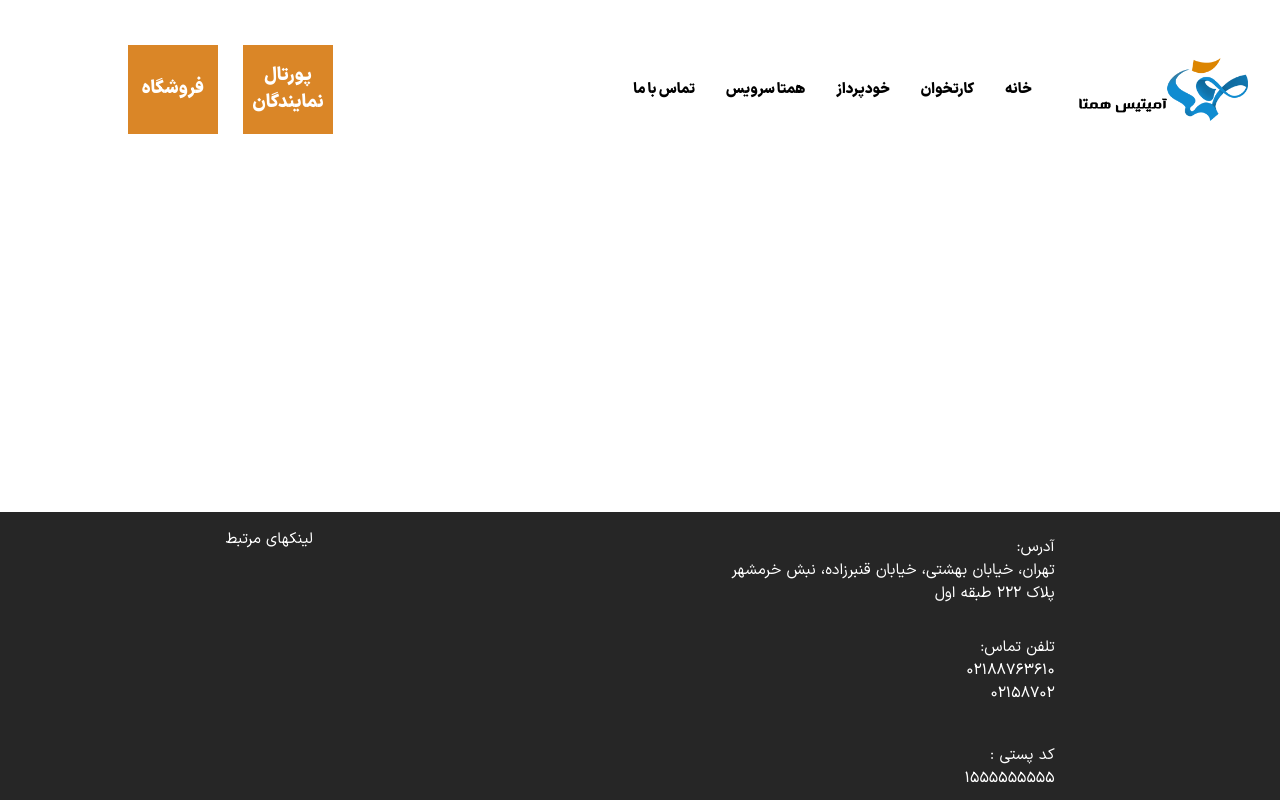
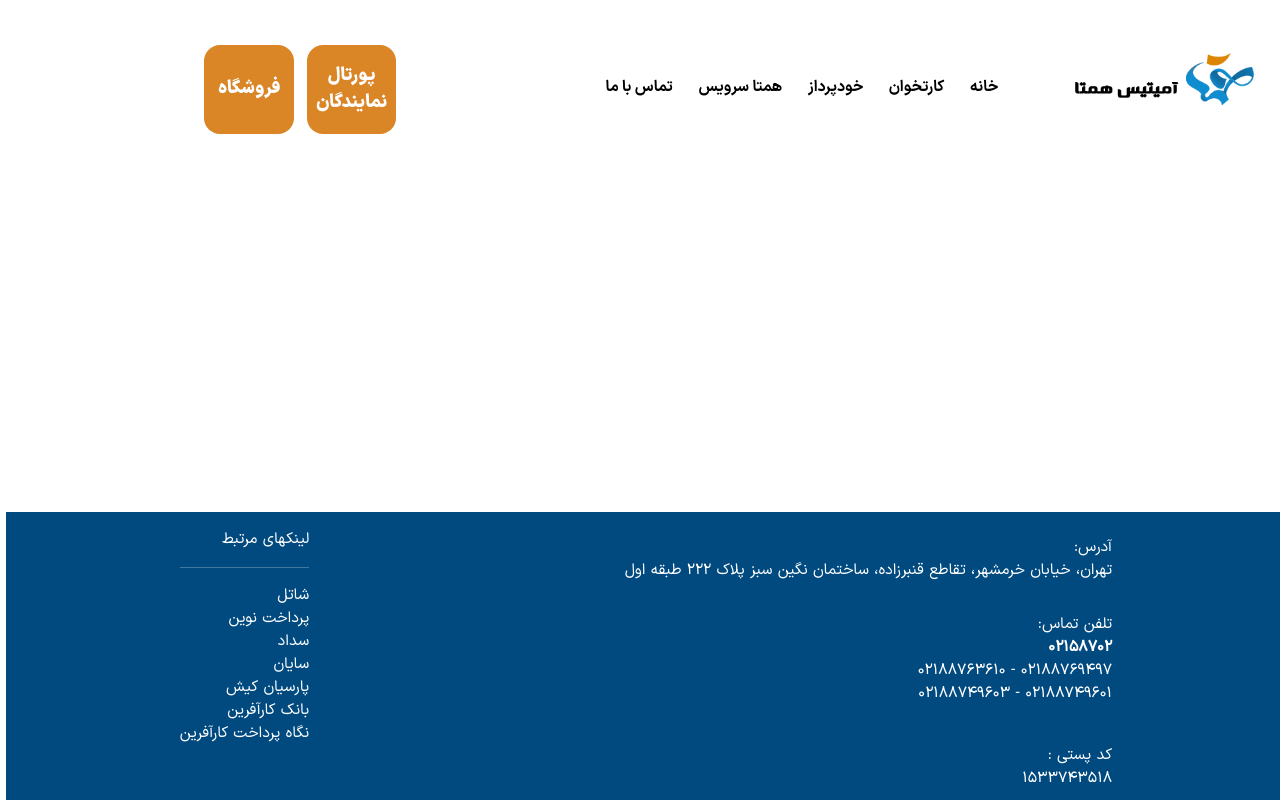
Before and after one commit to hamedafzali/hamta, a React (Create React App) app: page /atm in a window 1280 px wide. Shown: the top 800 px of the page. Built offline with nearby package versions, Linux system fonts and the light colour scheme.

Commit message:
template edited

```diff
--- a/src/assets/styles/Header.scss
+++ b/src/assets/styles/Header.scss
@@ -3,7 +3,7 @@ $hamta_font_text: "WOFF IRANSansXFaNum-Regular";
 $hamta_font_bold: "WOFF IRANSansXFaNum-Bold";
 .nav {
   position: absolute;
-  background-color: $hamta_white;
+  //background-color: $hamta_white;
   display: flex;
   margin: 3.5vw 0 0 0;
   //border-radius: 0.5rem;
@@ -14,6 +14,19 @@ $hamta_font_bold: "WOFF IRANSansXFaNum-Bold";
   width: 100vw;
   z-index: 99999;
 }
+.nav1 {
+  height: 7vw;
+  background-color: $hamta_white;
+  width: 47vw;
+  padding-top: 1.2vw;
+}
+.navLogoContainer {
+  height: 7vw;
+  background-color: $hamta_white;
+}
+.navbar-nav {
+  position: relative;
+}
 // .navbar-toggler > .close {
 //   display: inline;
 //   font-size: smaller;
@@ -23,12 +36,13 @@ $hamta_font_bold: "WOFF IRANSansXFaNum-Bold";
 //   display: none;
 // }
 .logo {
-  //width: 10rem;
-  height: 70%;
+  width: 14vw;
+  //height: 70%;
   //margin: 0.5rem;
   //position: absolute;
   // right: 0;
-  margin: 0.5rem 2rem;
+  margin: 0.5rem 2rem 0.5rem 4rem;
+
   background-color: $hamta_white;
 }
 // .mylogo {
@@ -53,10 +67,11 @@ $hamta_font_bold: "WOFF IRANSansXFaNum-Bold";
 .p2 {
   background-color: $hamta_silver;
 }
-.btnContainer {
+.btnContainer1 {
   display: flex;
-  position: absolute;
-  left: 0;
+}
+.btnContainer2 {
+  display: none;
 }
 .hbtn {
   font-family: $hamta_font_title;
@@ -78,10 +93,20 @@ $hamta_font_bold: "WOFF IRANSansXFaNum-Bold";
   transition: 0.3s;
 }
 .hbtn1 {
-  margin: 0rem 2vw 0 20vw;
+  margin: 0rem 1vw 0 0;
+  border-radius: 1rem;
 }
-.hbtn1 {
-  margin: 0rem 2vw 0 10vw;
+.hbtn2 {
+  margin: 0rem 1vw 0 0;
+  border-radius: 1rem;
+}
+.hbtn3 {
+  margin: 0rem 1vw 0 0vw;
+  background-color: $hamta_white;
+  width: 15vw;
+}
+.navbar-collapse {
+  display: flex;
 }
 .BlueBoxContainer {
   //flex: 1;
@@ -128,20 +153,23 @@ $hamta_font_bold: "WOFF IRANSansXFaNum-Bold";
   align-items: center;
   text-align: center;
   justify-content: center;
-  background-color: $hamta_dark;
+  background-color: $hamta_darkblue;
   //border-radius: 2rem 2rem 0 0;
   //height: fit-content;
   //text-align: right;
   font-size: 0.8rem;
   height: 50vh;
 }
-
+.outLink {
+  cursor: pointer;
+  text-decoration: none;
+}
 .footerContent {
   padding: 1rem;
   display: flex;
   flex-direction: row;
   justify-content: space-around;
-
+  color: $hamta_white;
   text-align: right;
   font-size: larger;
 }
@@ -234,7 +262,7 @@ $hamta_font_bold: "WOFF IRANSansXFaNum-Bold";
   align-items: center;
   display: grid;
 
-  grid-template-columns: repeat(2, 1fr);
+  grid-template-columns: repeat(4, 1fr);
   // grid-template-rows: 40vw;
   // grid-auto-rows: 40vw;
   // grid-gap: 15px;
@@ -242,7 +270,7 @@ $hamta_font_bold: "WOFF IRANSansXFaNum-Bold";
 .newsTitle {
   background-color: $hamta_blue;
   font-family: $hamta_font_bold;
-  padding: 1rem 15vw;
+  padding: 1rem 20vw;
   font-size: 1.2rem;
   display: block;
   flex-direction: row;
@@ -251,22 +279,27 @@ $hamta_font_bold: "WOFF IRANSansXFaNum-Bold";
   color: $hamta_white;
 }
 .newsCard {
-  align-self: center;
+  //align-self: right;
   justify-self: center;
-  width: 35vw;
-  height: 50vw;
-  margin: 0.5rem;
+  width: 27vw;
+  height: 35vw;
+  margin: 1rem;
   justify-content: center;
   text-align: center;
-  font-size: 0.9rem;
+  font-size: 1.5vw;
+  font-family: $hamta_font_bold;
+  color: $hamta_blue;
   padding: 0.5rem 0 0 0;
   border: 2px solid $hamta_blue;
-
   position: relative;
-
   overflow: hidden;
+  cursor: pointer;
 }
-
+.newsCard:hover {
+  background-color: $hamta_blue;
+  color: $hamta_white;
+  transition: 0.3s;
+}
 .newsCard:after {
   content: "d";
   width: 0;
@@ -298,19 +331,15 @@ $hamta_font_bold: "WOFF IRANSansXFaNum-Bold";
 }
 .newsCard p {
   text-align: justify;
-  padding-inline: 1rem;
+  //padding-inline: 2rem;
+  margin: 2rem;
   //display: block;
   //width: 100px;
   overflow: hidden;
   //white-space: nowrap;
   text-overflow: ellipsis;
 }
-.newsCardW {
-  background-color: $hamta_white;
-}
-.newsCardO {
-  background-color: $hamta_lightorange;
-}
+
 .newsCardImage {
   width: 60%;
   //height: 40%;
@@ -335,12 +364,15 @@ $hamta_font_bold: "WOFF IRANSansXFaNum-Bold";
 .aboutImageContainer {
   justify-content: center;
   align-items: center;
+  justify-items: center;
+  align-content: center;
   text-align: center;
-  padding: 5rem;
+  vertical-align: middle;
+  //padding: 1rem;
   width: 100%;
 }
 .aboutText {
-  font-size: 1.3rem;
+  font-size: 1.1rem;
   text-align: justify;
   margin: 1vw 8vw 0 0;
   font-family: $hamta_font_bold;
@@ -353,12 +385,12 @@ $hamta_font_bold: "WOFF IRANSansXFaNum-Bold";
 }
 .navItem {
   color: $hamta_black;
-  background-color: white;
+  //background-color: white;
   border: 0;
-  padding: 1rem 1.2vw;
-  font-size: 0.9rem;
+  padding: 1rem 1vw;
+  font-size: 1.2vw;
   font-weight: 800;
-  font-family: $hamta_font_title;
+  font-family: $hamta_font_bold;
   //border-right: 1px solid $secondary;
   cursor: pointer;
   //margin-top: 0.3rem;
@@ -469,7 +501,7 @@ $hamta_font_bold: "WOFF IRANSansXFaNum-Bold";
 .contactUsImg {
   width: 100%;
 }
-@media screen and (orientation: portrait) and (max-width: 991px) {
+@media screen and (max-width: 768px) {
   .appContainer {
     //border: 1px solid lightgray;
     //background-color: white;
@@ -478,36 +510,53 @@ $hamta_font_bold: "WOFF IRANSansXFaNum-Bold";
     overflow: hidden;
     height: 100%;
   }
-  .btnContainer {
+  .btnContainer1 {
     //position: relative;
+    display: none;
+    //width: 100%;
+    //padding: 0 2vw;
+  }
+  .btnContainer2 {
+    position: relative;
     display: block;
     width: 100%;
     //padding: 0 2vw;
   }
   .hbtn {
     //display: block;
+    //position: relative;
     width: 100%;
     height: 6vh;
     margin: 0;
-    margin-top: 2px;
+    //margin-top: 2px;
     border: 1px solid $hamta_blue;
-    //border-radius: 5%;
+    border-radius: 0;
     //background-color: #04aa6d;
     //padding: 14px 28px;
     font-size: 2.5vw;
     //cursor: pointer;
     //text-align: center;
   }
-
+  .logo {
+    width: 20vw;
+  }
   .nav {
-    height: 8vh;
+    height: 9vh;
     margin: 0;
+    position: sticky;
   }
-
+  .nav1 {
+    width: 100%;
+    //padding-top: 1.2vw;
+    //position: relative;
+  }
   .navItem {
-    padding: 0.5rem 1rem;
+    padding: 0.5rem 2rem;
     border-top: 1px solid $hamta_secondary;
-    text-align: right;
+    //text-align: right;
+    font-size: 1.1rem;
+    position: relative;
+    background-color: white;
   }
   .navItem:hover {
     background-color: $hamta_secondary !important;
@@ -579,43 +628,51 @@ $hamta_font_bold: "WOFF IRANSansXFaNum-Bold";
   .contactUsTitle {
     font-size: 5vw;
   }
-}
-@media screen and (orientation: landscape) and (max-width: 991px) {
-  .appContainer {
-    //border: 1px solid lightgray;
-    //background-color: white;
-    //margin: 1rem;
-    //border-radius: 1rem;
-    overflow: hidden;
-    height: 100%;
+  .newsCard {
+    display: flex;
   }
-  .btnContainer {
-    //position: relative;
-    display: block;
-    width: 100%;
-    //padding: 0 2vw;
-  }
-  .hbtn {
-    //display: block;
-    width: 100%;
-    height: 6vw;
+  .newsCard p {
     margin: 0;
-    margin-top: 2px;
-    border: 1px solid $hamta_blue;
-    //border-radius: 5%;
-    //background-color: #04aa6d;
-    //padding: 14px 28px;
-    font-size: 2.5vw;
-    //cursor: pointer;
-    //text-align: center;
-  }
-  .nav {
-    height: 10vw;
-  }
-  .aboutContainer {
-    display: inline-block;
+    font-size: 3vw;
   }
 }
+// @media screen and (orientation: landscape) and (max-width: 767px) {
+//   .appContainer {
+//     //border: 1px solid lightgray;
+//     //background-color: white;
+//     //margin: 1rem;
+//     //border-radius: 1rem;
+//     overflow: hidden;
+//     height: 100%;
+//   }
+//   .btnContainer {
+//     //position: relative;
+//     display: block;
+//     width: 100%;
+//     //padding: 0 2vw;
+//   }
+//   .hbtn {
+//     //display: block;
+//     width: 100%;
+//     height: 6vw;
+//     margin: 0;
+//     margin-top: 2px;
+//     border: 1px solid $hamta_blue;
+//     //border-radius: 5%;
+//     //background-color: #04aa6d;
+//     //padding: 14px 28px;
+//     font-size: 2.5vw;
+//     //cursor: pointer;
+//     //text-align: center;
+//   }
+//   .nav {
+//     height: 10vw;
+//     background-color: $hamta_white;
+//   }
+//   .aboutContainer {
+//     display: inline-block;
+//   }
+// }
 // @media screen and (max-width: 575px) {
 //   .footer {
 //     font-size: xx-small;
--- a/src/components/Footer.jsx
+++ b/src/components/Footer.jsx
@@ -3,25 +3,29 @@ const Footer = () => {
   return (
     <div>
       <div className="footer ">
-        <div className="footerContent">
-          <div className="text-white">
+        <div className="footerContent ">
+          <div className="">
             <div className="my-2">
               آدرس:
-              <br /> تهران، خیابان بهشتی، خیابان قنبرزاده، نبش خرمشهر <br />{" "}
-              پلاک 222 طبقه اول
+              <br /> تهران، خیابان خرمشهر، تقاطع قنبرزاده، ساختمان نگین سبز پلاک
+              222 طبقه اول
               <br /> <br />
             </div>
 
             <div className="my-2">
               تلفن تماس:
               <br />
-              02188763610 <br /> 02158702
+              <strong>02158702</strong>
+              <br />
+              02188769497 - 02188763610
+              <br />
+              02188749601 - 02188749603
             </div>
             <br />
             <div className="my-2">
               کد پستی :
               <br />
-              1555555555
+              1533743518
             </div>
             {/* <div>
             <div className="fa-stack fa-lg mx-2">
@@ -52,7 +56,52 @@ const Footer = () => {
           </div> */}
           </div>
 
-          <div className="text-white">لینکهای مرتبط</div>
+          <div>
+            <div>لینکهای مرتبط</div>
+            <hr />
+            <div
+              className="outLink"
+              onClick={() => window.open("http://www.shatel.ir")}
+            >
+              شاتل
+            </div>
+            <div
+              className="outLink"
+              onClick={() => window.open("https://pna.co.ir/")}
+            >
+              پرداخت نوین
+            </div>
+            <div
+              className="outLink"
+              onClick={() => window.open("https://sadadpsp.ir/")}
+            >
+              سداد
+            </div>
+            <div
+              className="outLink"
+              onClick={() => window.open("https://sayancard.ir/")}
+            >
+              سایان
+            </div>
+            <div
+              className="outLink"
+              onClick={() => window.open("http://www.kpec-co.com/fa/index.php")}
+            >
+              پارسیان کیش
+            </div>
+            <div
+              className="outLink"
+              onClick={() => window.open("https://www.karafarinbank.ir/")}
+            >
+              بانک کارآفرین
+            </div>
+            <div
+              className="outLink"
+              onClick={() => window.open("https://negah-pay.com/")}
+            >
+              نگاه پرداخت کارآفرین
+            </div>
+          </div>
         </div>
         {/* <Map /> */}
       </div>
--- a/src/components/Header.jsx
+++ b/src/components/Header.jsx
@@ -7,8 +7,10 @@ import { Link } from "react-router-dom";
 const Header = () => {
   return (
     <React.Fragment>
-      <nav className="navbar navbar-expand-lg navbar-light nav p-0">
+      <nav className="navbar navbar-expand-md navbar-light nav p-0">
+        <div className="navLogoContainer">
           <img src={logo} className="logo" alt="" />
+        </div>
 
         <div
           className="navbar-toggler navbarToggler "
@@ -24,6 +26,7 @@ const Header = () => {
         </div>
 
         <div className="collapse navbar-collapse" id="navbarNav">
+          <div className="nav1">
             <ul className=" navbar-nav p-0">
               <Link to="/" className="Link">
                 <li className="nav-item active navItem ">خانه</li>
@@ -34,16 +37,26 @@ const Header = () => {
               <Link to="/atm" className="Link">
                 <li className="nav-item navItem">خودپرداز</li>
               </Link>
-            <Link to="/hamtaservice" className="Link">
+              <div
+                className="outLink"
+                onClick={() => window.open("http://www.hamta-service.com")}
+              >
                 <li className="nav-item navItem">همتا سرویس</li>
-            </Link>
+              </div>
               <Link to="/contactus" className="Link">
                 <li className="nav-item navItem">تماس با ما</li>
               </Link>
             </ul>
-          <div className="btnContainer">
+            <div className="btnContainer2">
               <div className=" hbtn hbtn2">پورتال نمایندگان</div>
               <div className=" hbtn hbtn1">فروشگاه</div>
+              <div className="  hbtn3"></div>
+            </div>
+          </div>
+          <div className="btnContainer1">
+            <div className=" hbtn hbtn2">پورتال نمایندگان</div>
+            <div className=" hbtn hbtn1">فروشگاه</div>
+            <div className="  hbtn3"></div>
           </div>
         </div>
       </nav>
--- a/src/components/Main.jsx
+++ b/src/components/Main.jsx
@@ -16,7 +16,7 @@ const Main = () => {
       <div className="appContainer p1">
         <div className="imgContainer">
           <div className="text-center">
-            <SwiperBox />;
+            <SwiperBox />
           </div>
           <div className="BlueBoxContainer">
             <BlueBox text="درخواست خودپرداز">
@@ -43,7 +43,6 @@ const Main = () => {
             {/* <p> معرفی شرکت آمیتیس همتا </p>
             <p>(هسته مرکزی تراکنش های الکترونیکی):</p> */}
             <div>
-              شرکت آمیتیس همتا ، در راستای بسط و توسعه سیاستهای کلی کشور و جهت
               شرکت آمیتیس همتا ، در راستای بسط و توسعه سیاست های کلی کشور و جهت
               راه‌اندازی کسب و کارهای الکترونیکی و مجازی در حوزه تراکنش‌های مالی
               و بانکی با استفاده از ابزارهای مربوطه و با هدف ایجاد اشتغالزایی
@@ -66,7 +65,7 @@ const Main = () => {
       <div className="p2">
         <div className="aboutContainer aboutText">
           <div className="m-3 text-justify">
-            <p>اقدامات شرکت همتا</p>
+            <p>سوابق، تجربیات و عملکرد</p>
 
             <div>
               <div>سوابق ، تجربیات و عملکرد :</div>
--- a/src/components/common/NewsCard.jsx
+++ b/src/components/common/NewsCard.jsx
@@ -1,8 +1,8 @@
 const NewsCard = ({ src, description, ...rest }) => {
   return (
-    <div className="newsCard newsCardW " {...rest}>
-      {/* <img src={src} alt="" className="newsCardImage" />
-      <p>{description}</p> */}
+    <div className="newsCard  " {...rest}>
+      <img src={src} alt="" className="newsCardImage" />
+      <p>{description}</p>
     </div>
   );
 };
```
Also changed, not shown: src/components/News.jsx (+26 -14 lines), src/components/SwiperBox.jsx (+6 -3 lines), src/assets/images/logo.png. Lines whose indentation alone changed are shown as unchanged.
